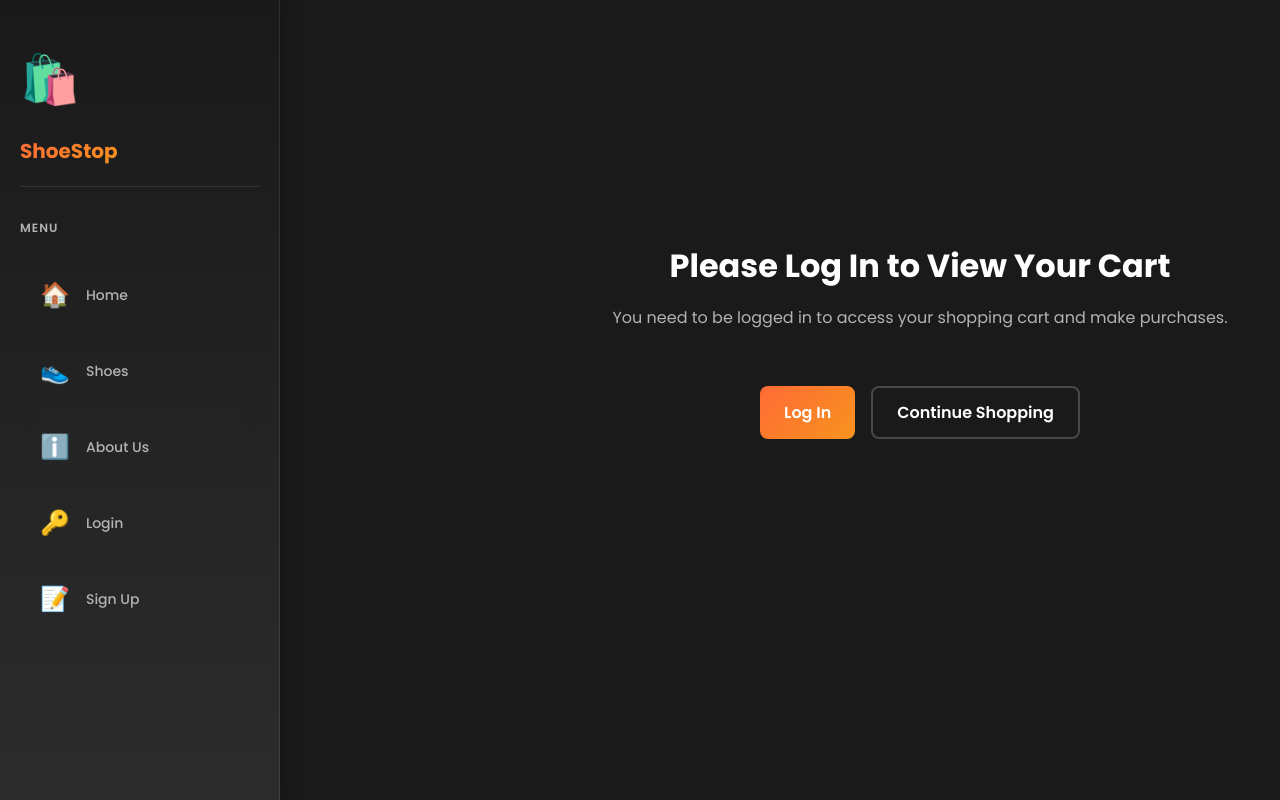
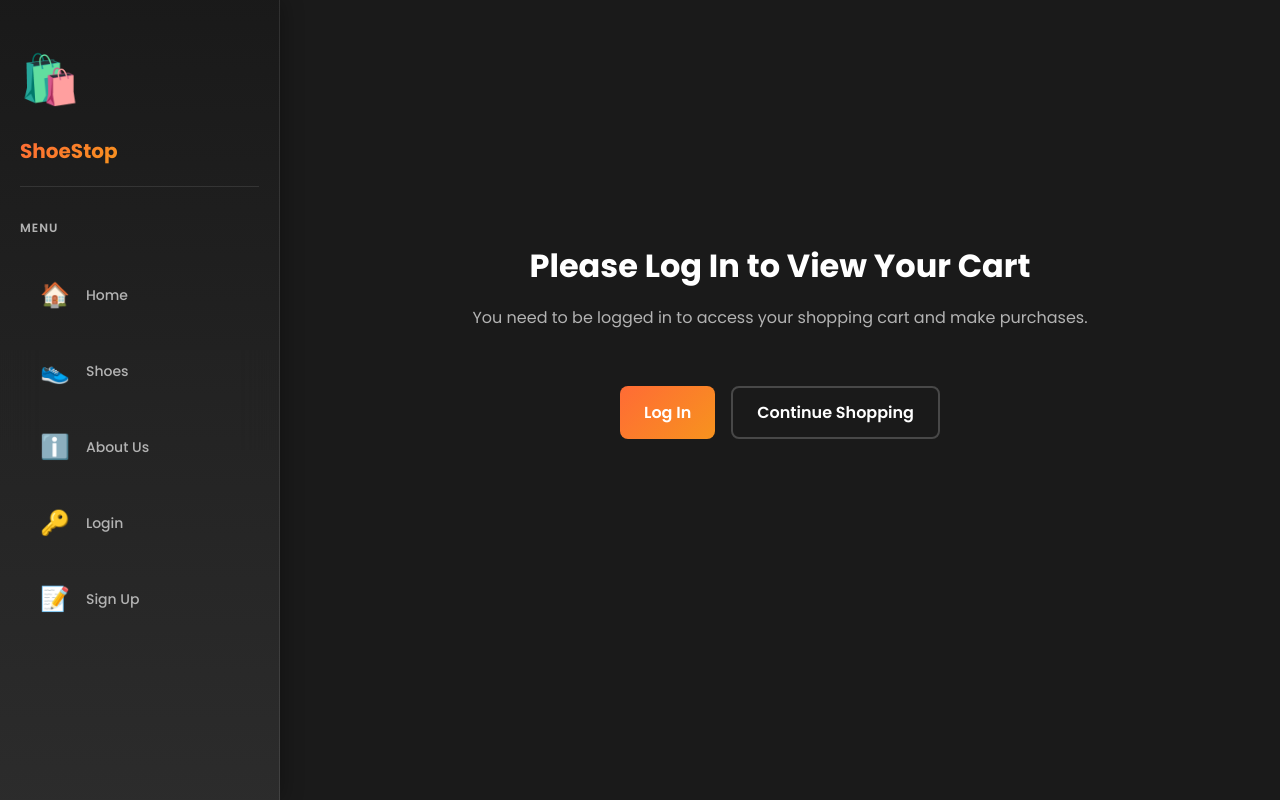
Before and after one commit to vyn23232/IndustryE, a React (Vite) app in the folder ecommerce/: page /cart in a window 1280 px wide. Built offline with nearby package versions, Linux system fonts and the light colour scheme.

Commit message:
fix the pages where the content is on the right side

```diff
--- a/ecommerce/src/css/CartPage.css
+++ b/ecommerce/src/css/CartPage.css
@@ -3,7 +3,6 @@
   min-height: 100vh;
   background: var(--primary-bg);
   color: var(--text-white);
-  margin-left: 280px; /* Account for sidebar */
 }
 
 .cart-container {
--- a/ecommerce/src/css/OrderHistoryPage.css
+++ b/ecommerce/src/css/OrderHistoryPage.css
@@ -4,7 +4,6 @@
   min-height: 100vh;
   background: var(--primary-bg);
   padding: 2rem 1rem 4rem 1rem;
-  margin-left: 280px;
   color: var(--text-white);
 }
 
--- a/ecommerce/src/css/ProfilePageNew.css
+++ b/ecommerce/src/css/ProfilePageNew.css
@@ -21,7 +21,6 @@
   max-width: 1200px;
   margin: 0 auto;
   padding: 2rem 1rem;
-  margin-left: 280px;
   min-height: 100vh;
   background: var(--primary-bg);
   color: var(--text-white);
```
